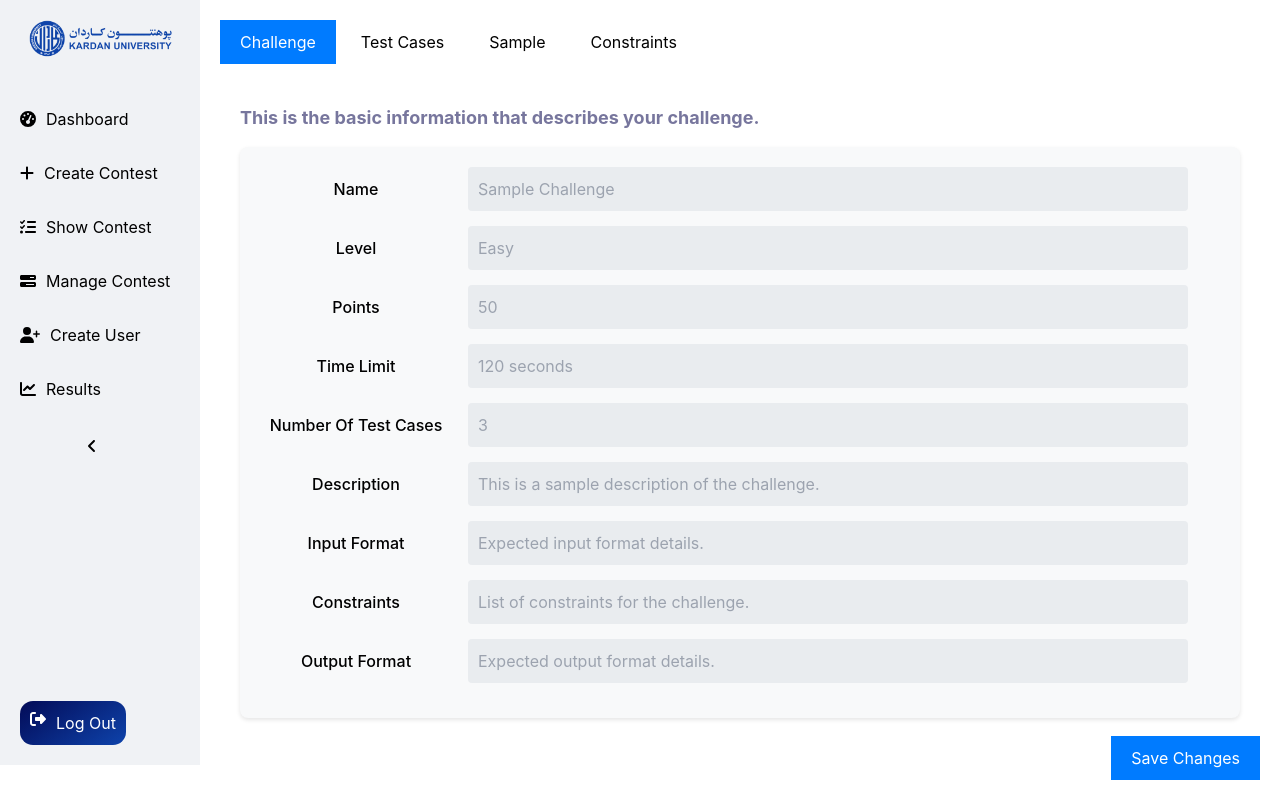
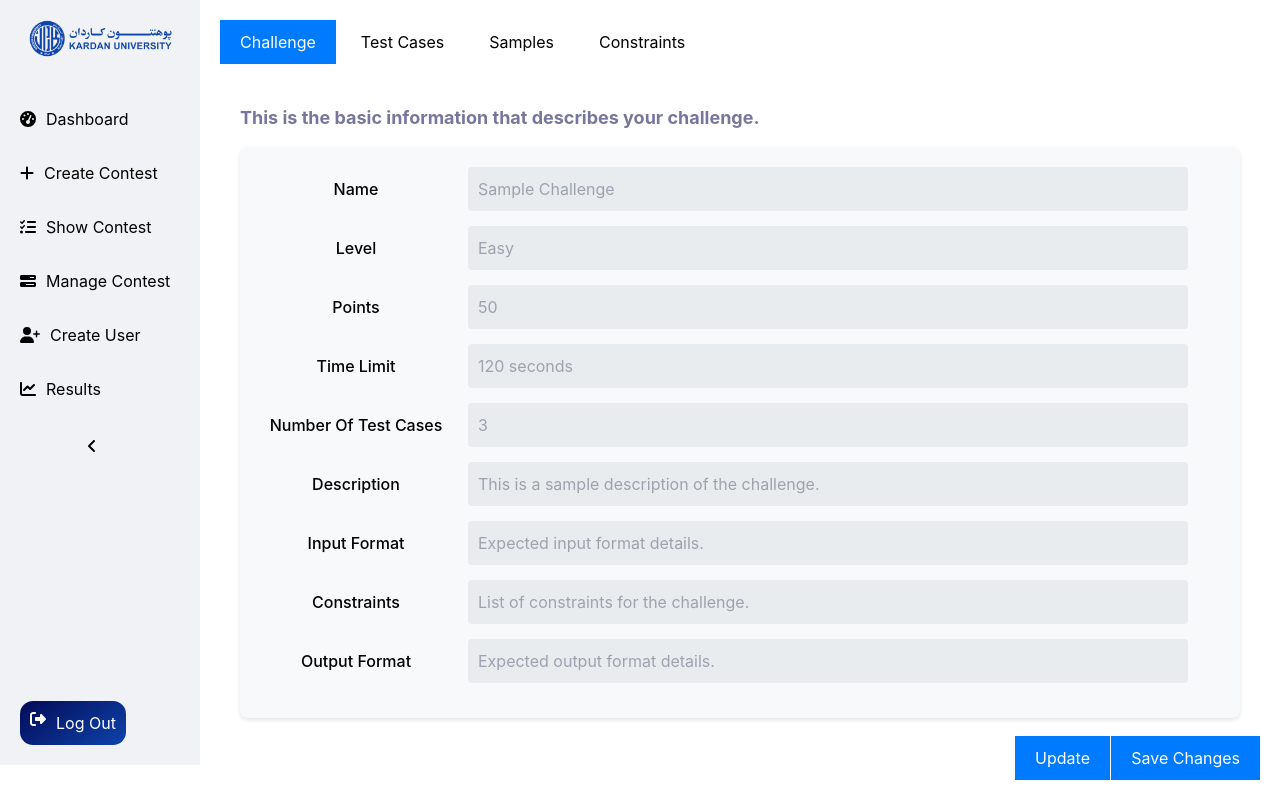
Before and after one commit to Masoom-Wahid/KardanLeetCode, a React (Create React App) app: page /challengedetails in a window 1280 px wide. Built offline with nearby package versions, Linux system fonts and the light colour scheme; a web font is replaced by a local one.

Commit message:
added update button in /challenge details

```diff
--- a/src/components/Dashboard/ChallengeDetails.jsx
+++ b/src/components/Dashboard/ChallengeDetails.jsx
@@ -34,9 +34,14 @@ const ChallengeDetails = () => {
           </div>
         ))}
       </form>
-      <button type="submit" className={styles.submitButton}>
-        Save Changes
-      </button>
+      <span className={styles.buttons}>
+        <button type="submit" className={styles.submitButton}>
+          Save Changes
+        </button>
+        <button type="submit" className={styles.updateButton}>
+          Update
+        </button>
+      </span>
     </div>
   );
 };
--- a/src/components/Dashboard/ChallengeDetails.module.css
+++ b/src/components/Dashboard/ChallengeDetails.module.css
@@ -108,6 +108,28 @@
     }
   }
 
+
+  .updateButton {
+    position: fixed;
+    right: 170px;
+    bottom: 20px;
+  padding: 10px 20px;
+  background-color: #007bff;
+  cursor: pointer;
+  color: white;
+
+    &:hover {
+      background-color: #0056b3;
+      box-shadow: 0 4px 8px rgba(0, 0, 0, 0.3);
+      transform: translateY(-2px);
+      }
+
+      &:active {
+      transform: translateY(1px);
+      box-shadow: 0 1px 3px rgba(0, 0, 0, 0.2);
+      }
+  }
+
   /* Responsive adjustments for smaller screens */
   @media (max-width: 768px) {
   .label, .value {
--- a/src/components/Dashboard/ParentComponent.jsx
+++ b/src/components/Dashboard/ParentComponent.jsx
@@ -12,7 +12,7 @@ const ParentComponent = () => {
   const tabs = [
     { id: "Challenge", label: "Challenge" },
     { id: "TestCases", label: "Test Cases" },
-    { id: "Sample", label: "Sample" },
+    { id: "Samples", label: "Samples" },
     { id: "Constraints", label: "Constraints" },
   ];
 
```
